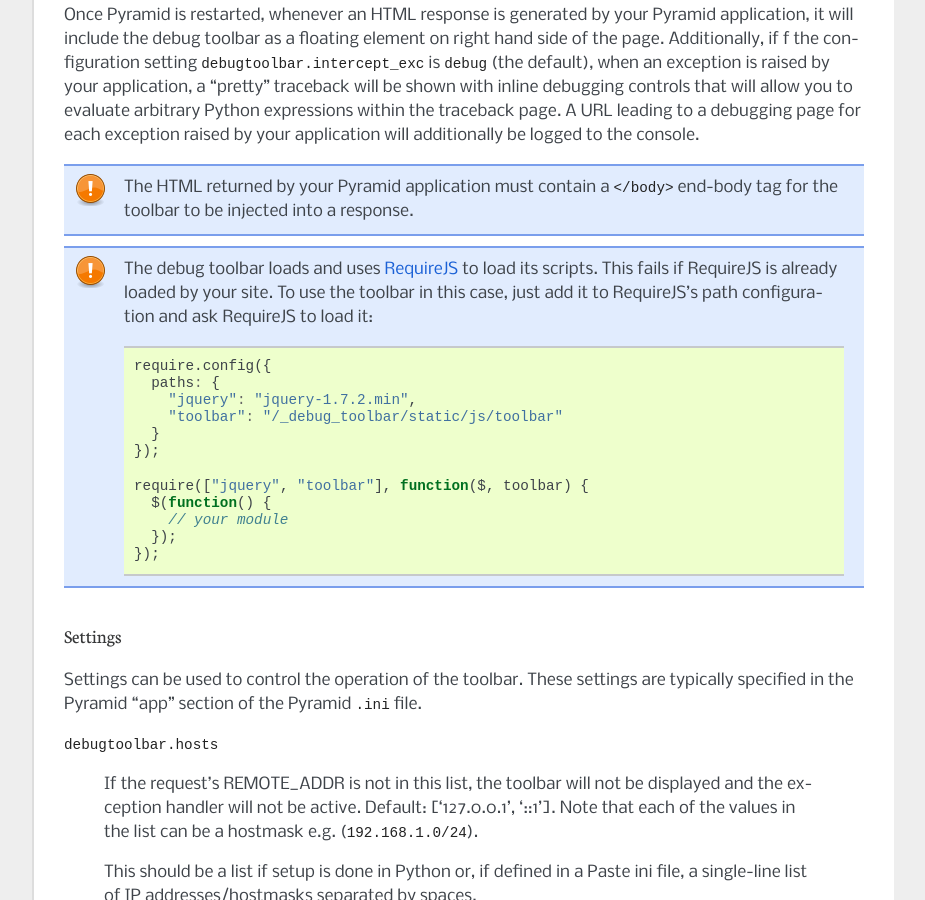
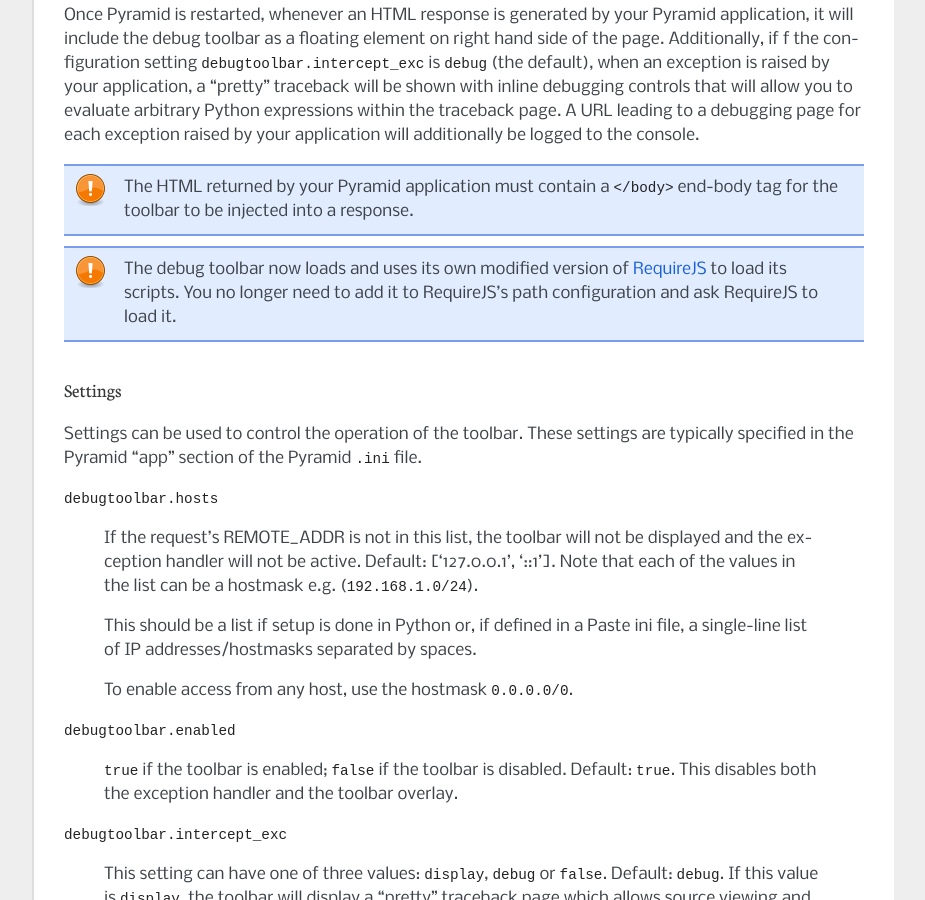
Before and after one commit to Pylons/pyramid_debugtoolbar, a Sphinx documentation site: the page built from docs/index.rst, in a window 1280 px wide and 900 px high, scrolled down 989 px. Shown: the whole window, without its empty margins (198-1123 px from the left). Built offline with Sphinx 7.4.7, drawn with Linux system fonts in a browser that asks for light colours.

Commit message:
fixed docs and demo to use require.js

```diff
--- a/CHANGES.txt
+++ b/CHANGES.txt
@@ -14,6 +14,11 @@
   required to install in the ``package_data`` ``setup.py``. Setuptools usually
   uses Subversion or CVS to tell it what static files it needs to package up
   for egg distribution, but does not support reading git metadata.
+
+- The debug toolbar now use a patched version of require.js with a distinct
+  private name that cannot clash with the dojo loader or other incompatible
+  versions of require that may already be loaded on the page. You no longer
+  need to add the toolbar to your own require.js to make it work.
 
 1.0.3 (2012-09-23)
 ------------------
--- a/demo/static/main.js
+++ b/demo/static/main.js
@@ -2,11 +2,10 @@
 require.config({
   paths: {
     "jquery": "jquery-1.7.2.min",
-    "toolbar": "/_debug_toolbar/static/js/toolbar"
   }
 });
 
-require(["jquery", "toolbar"], function($, toolbar) {
+require(["jquery"], function($) {
   $(function() {
     console.log('TEST REQUIREJS');
   });
--- a/docs/index.rst
+++ b/docs/index.rst
@@ -59,25 +59,9 @@
 .. note:: The HTML returned by your Pyramid application must contain a
    ``</body>`` end-body tag for the toolbar to be injected into a response.
 
-.. note:: The debug toolbar loads and uses RequireJS_ to load its scripts.
-   This fails if RequireJS is already loaded by your site.
-   To use the toolbar in this case, just add it to RequireJS's path configuration
-   and ask RequireJS to load it:
-
-   .. code-block:: javascript
-
-      require.config({
-        paths: {
-          "jquery": "jquery-1.7.2.min",
-          "toolbar": "/_debug_toolbar/static/js/toolbar"
-        }
-      });
-
-      require(["jquery", "toolbar"], function($, toolbar) {
-        $(function() {
-          // your module
-        });
-      });
+.. note:: The debug toolbar now loads and uses its own modified version of
+   RequireJS_ to load its scripts. You no longer need to add it to RequireJS's
+   path configuration and ask RequireJS to load it.
 
 .. _RequireJS: http://requirejs.org/
 
```
